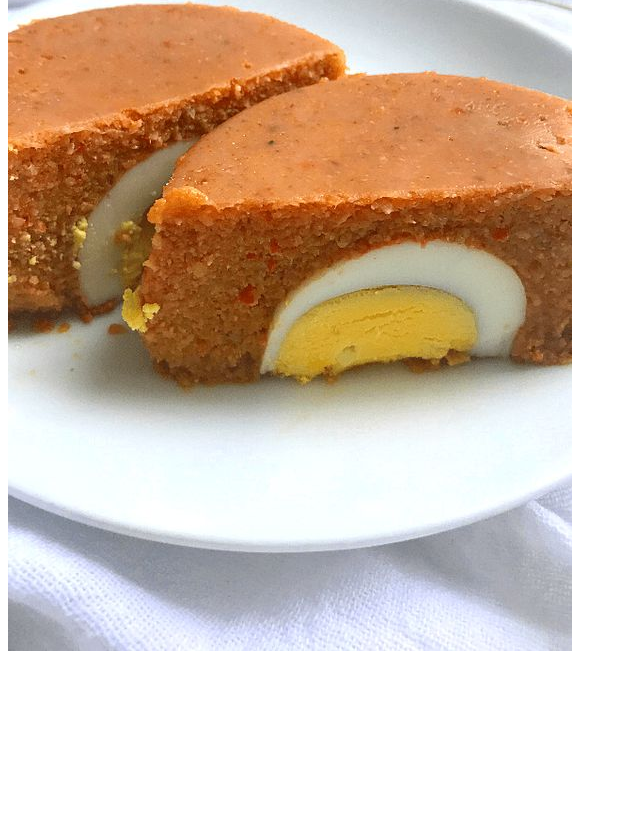
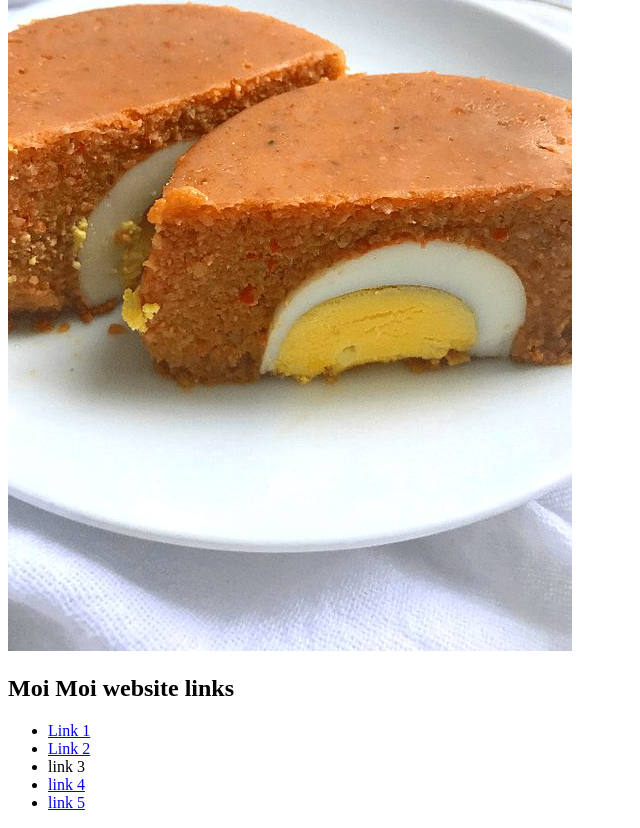
Before and after one commit to chesterzwonaka/Homework-Assignment-1, a plain HTML site: page index.html in a window 1280 px wide. Shown: the part 782-1610 px from the top of the page, without its empty margins (0-640 px from the left). Before the commit the page ends 1445 px from the top, so only its background shows below. Drawn offline with Linux system fonts and the light colour scheme.

Commit message:
links to recipes

```diff
--- a/index.html
+++ b/index.html
@@ -39,5 +39,19 @@
     </ol>
     <!--Pictures of well cooked moimoi-->
     <img src="moimoi1.jpg" alt="mooimoi is nice">
+
+    <!--5 best recipes of moi moi-->
+    <h2>Moi Moi website links</h2>
+    <ul>
+        <li><a href="https://www.afrisian.co.uk/products/moi-moi" target="_blank">Link 1</a></li>
+        <li><a href="https://www.skippersfastfood.com/nigerian-dishes/84-moi-moi.html" target="_blank">Link 2</a></li>
+        <li><a href="https://www.themarketfoodshop.com/product/moi-moi-in-leaves" target="_blank"></a>link 3</li>
+        <li><a href="https://catering.tastyafricanfood.com/products/moimoi-plastic" target="_blank">link 4</a></li>
+        <li><a href="https://drumstix.com.ng/product/moi-moi-copy-4/#" target="_blank">link 5</a></li>
+    </ul>
+
+
+
+
 </body>
 </html>
```
